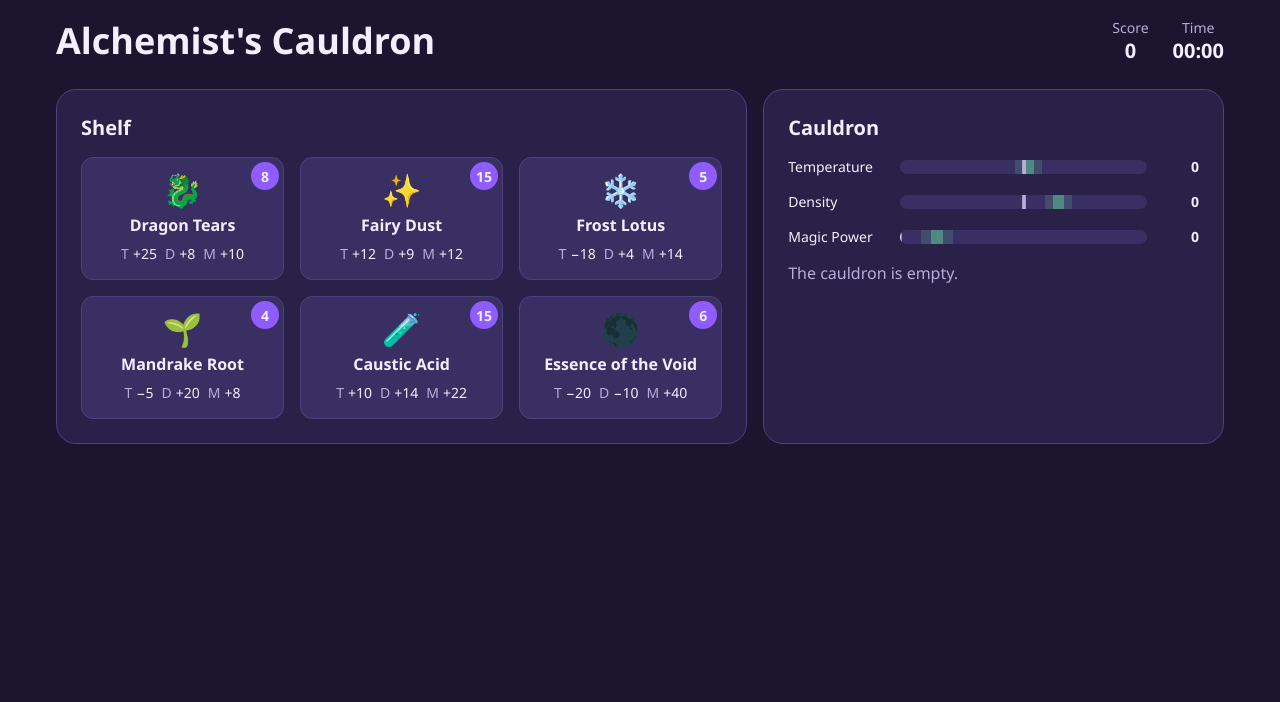
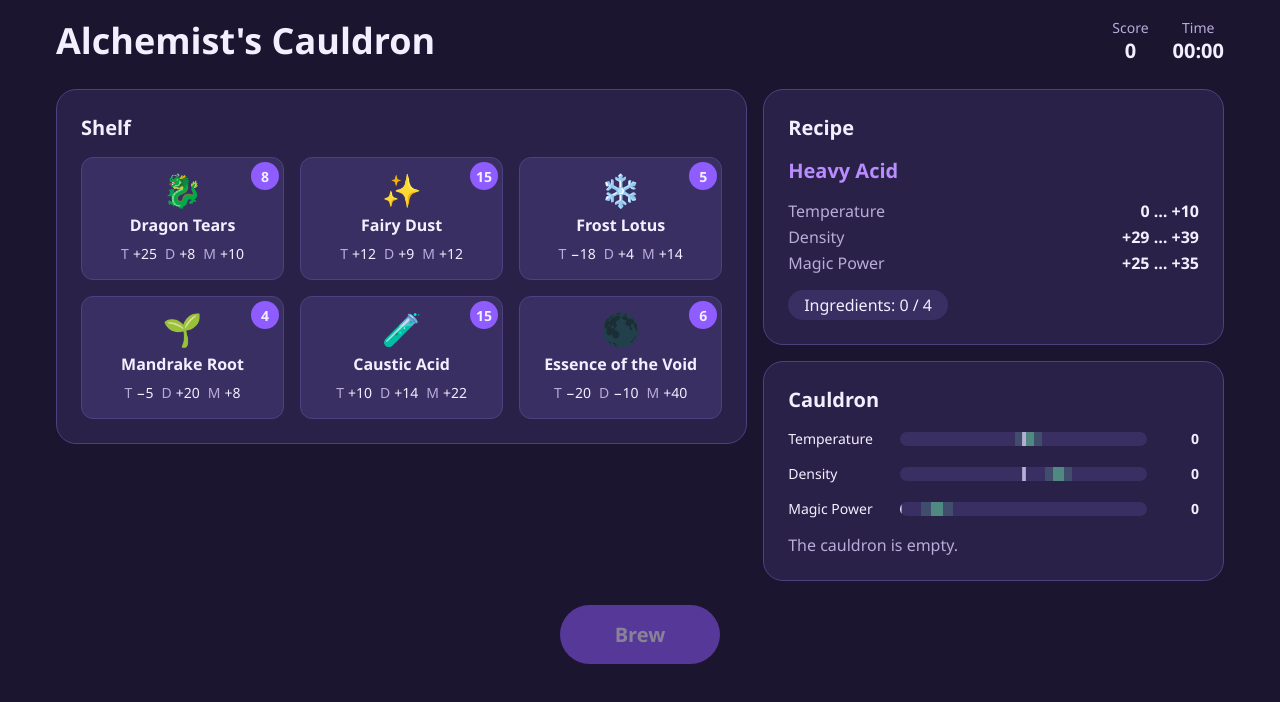
Before and after one commit to MtchedlishviliLevani/alchemists-cauldron, a website built with Vite: page index.html in a window 1280 px wide. Both pictures are taken after a click on the button "Start Game". Built offline with nearby package versions, Linux system fonts and the light colour scheme.

Commit message:
feat: add the brew button and brew result feedback

```diff
--- a/src/styles/style.css
+++ b/src/styles/style.css
@@ -38,6 +38,8 @@
   --color-zone-tolerance: rgb(95 211 155 / 18%);
   --color-fill: var(--color-accent);
   --color-zero-line: var(--color-text-muted);
+  --duration-feedback: 600ms;
+  --shake-distance: 0.25rem;
   --content-max-width: 75rem;
   --opacity-disabled: 0.5;
   --opacity-empty: 0.35;
@@ -121,14 +123,34 @@ button:disabled {
 
 .board {
   display: grid;
-  grid-template-columns: 1fr;
+  grid-template-areas:
+    'recipe'
+    'cauldron'
+    'shelf';
+  grid-template-columns: minmax(0, 1fr);
   gap: var(--space-3);
 }
 
 @media (min-width: 48rem) {
   .board {
-    grid-template-columns: 3fr 2fr;
+    grid-template-areas:
+      'shelf recipe'
+      'shelf cauldron';
+    grid-template-columns: minmax(0, 3fr) minmax(0, 2fr);
+    align-items: start;
   }
+}
+
+.shelf {
+  grid-area: shelf;
+}
+
+.recipe {
+  grid-area: recipe;
+}
+
+.cauldron {
+  grid-area: cauldron;
 }
 
 .panel {
@@ -375,3 +397,106 @@ button:disabled {
 .cauldron__icon {
   font-size: var(--font-size-lg);
 }
+
+.recipe__name {
+  font-size: var(--font-size-lg);
+  font-weight: var(--font-weight-bold);
+  color: var(--color-accent);
+}
+
+.recipe__ranges {
+  display: flex;
+  flex-direction: column;
+  gap: var(--space-1);
+  padding: 0;
+  list-style: none;
+}
+
+.recipe__range {
+  display: flex;
+  justify-content: space-between;
+  gap: var(--space-3);
+}
+
+.recipe__range-label {
+  color: var(--color-text-muted);
+}
+
+.recipe__range-value {
+  font-weight: var(--font-weight-bold);
+}
+
+.recipe__counter {
+  align-self: flex-start;
+  padding: var(--space-1) var(--space-3);
+  border-radius: var(--radius-full);
+  background-color: var(--color-surface-high);
+  transition:
+    background-color var(--duration-fast) var(--easing-standard),
+    color var(--duration-fast) var(--easing-standard);
+}
+
+.recipe__counter--full {
+  color: var(--color-bg);
+  background-color: var(--color-accent);
+  font-weight: var(--font-weight-bold);
+}
+
+.recipe__result:empty {
+  display: none;
+}
+
+.recipe__result--success {
+  display: inline-block;
+  color: var(--color-success);
+  animation: feedback-pop var(--duration-feedback) var(--easing-standard);
+}
+
+.recipe__result--fail {
+  display: inline-block;
+  color: var(--color-danger);
+  animation: feedback-shake var(--duration-feedback) var(--easing-standard);
+}
+
+@keyframes feedback-pop {
+  from {
+    opacity: 0;
+    transform: scale(0.8);
+  }
+
+  to {
+    opacity: 1;
+    transform: scale(1);
+  }
+}
+
+@keyframes feedback-shake {
+  0%,
+  100% {
+    transform: translateX(0);
+  }
+
+  25%,
+  75% {
+    transform: translateX(calc(var(--shake-distance) * -1));
+  }
+
+  50% {
+    transform: translateX(var(--shake-distance));
+  }
+}
+
+.brew-button {
+  min-width: 10rem;
+  padding: var(--space-3) var(--space-5);
+  font-size: var(--font-size-lg);
+}
+
+@media (prefers-reduced-motion: reduce) {
+  *,
+  *::before,
+  *::after {
+    animation-duration: 0.01ms !important;
+    transition-duration: 0.01ms !important;
+  }
+}
--- a/src/ui/app.ts
+++ b/src/ui/app.ts
@@ -1,9 +1,10 @@
-import { addIngredient, createMenuState, startGame } from '../logic/game';
+import { addIngredient, brew, canBrew, createMenuState, startGame } from '../logic/game';
 import { createStore } from '../state/store';
 import type { IGameState } from '../types/game';
 import { createBars } from './bars';
 import { createCauldron } from './cauldron';
 import { el } from './dom';
+import { createRecipePanel } from './recipe-panel';
 import { createShelf } from './shelf';
 
 function Stat(label: string, value: HTMLElement): HTMLElement {
@@ -24,6 +25,7 @@ export function mountApp(root: HTMLElement): void {
   });
   const bars = createBars();
   const cauldron = createCauldron(bars.element);
+  const recipePanel = createRecipePanel();
 
   const startButton = el('button', {
     className: 'button button--primary start-button',
@@ -32,6 +34,15 @@ export function mountApp(root: HTMLElement): void {
   });
   startButton.addEventListener('click', () => {
     store.setState(startGame(store.getState().difficulty, Math.random, Date.now()));
+  });
+
+  const brewButton = el('button', {
+    className: 'button button--primary brew-button',
+    attrs: { type: 'button' },
+    text: 'Brew',
+  });
+  brewButton.addEventListener('click', () => {
+    store.setState(brew(store.getState(), Math.random, Date.now()));
   });
 
   const header = el('header', {
@@ -46,23 +57,30 @@ export function mountApp(root: HTMLElement): void {
     ],
   });
 
-  const actions = el('div', { className: 'game__actions', children: [startButton] });
+  const actions = el('div', { className: 'game__actions', children: [startButton, brewButton] });
 
   const game = el('main', {
     className: 'game',
     children: [
       header,
-      el('div', { className: 'board', children: [shelf.element, cauldron.element] }),
+      el('div', {
+        className: 'board',
+        children: [shelf.element, recipePanel.element, cauldron.element],
+      }),
       actions,
     ],
   });
 
   const render = (state: IGameState): void => {
     scoreValue.textContent = String(state.score);
-    startButton.hidden = state.status === 'playing' || state.status === 'paused';
+    const inRun = state.status === 'playing' || state.status === 'paused';
+    startButton.hidden = inRun;
+    brewButton.hidden = !inRun;
+    brewButton.disabled = !canBrew(state);
     shelf.update(state);
     cauldron.update(state);
     bars.update(state);
+    recipePanel.update(state);
   };
 
   store.subscribe(render);
```
